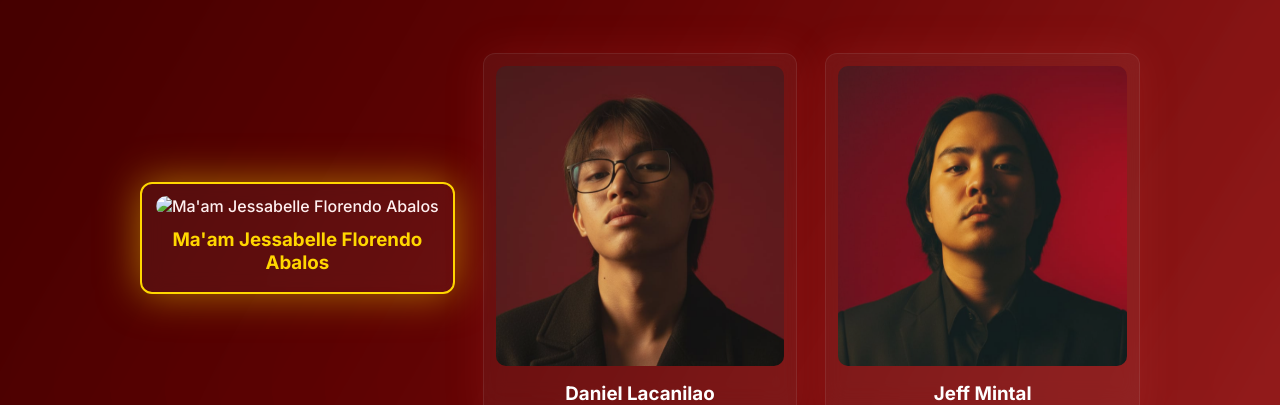
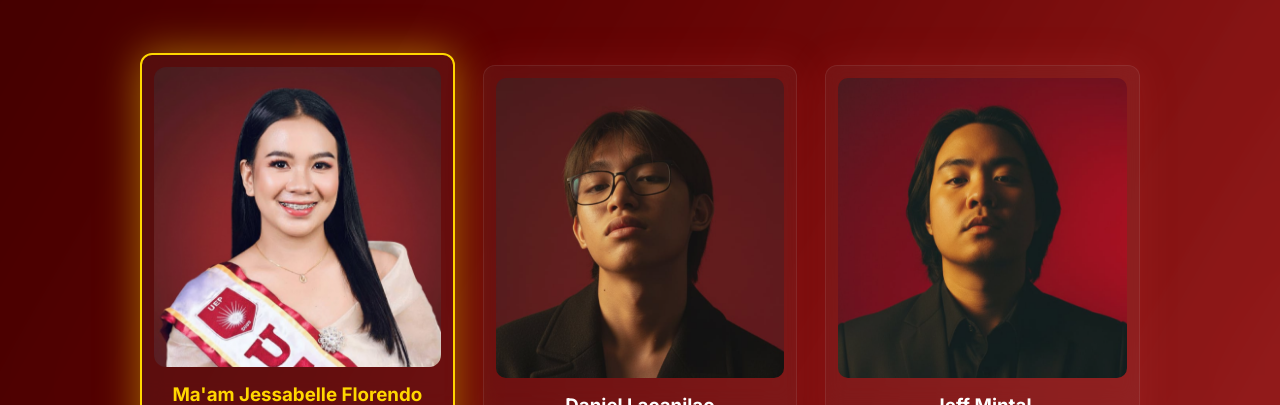
Before and after one commit to dlacanilao4-dotcom/Team-7_Portfolio, a plain HTML site: page team.html in a window 1280 px wide. Shown: the part 395-800 px from the top of the page. Drawn offline with nearby package versions, Linux system fonts and the light colour scheme.

Commit message:
team.html

```diff
--- a/team.html
+++ b/team.html
@@ -43,7 +43,7 @@
 
       <!-- Instructor -->
 <div class="member-card tilt instructor">
-  <img src="C:\Users\dlaca\OneDrive\Pictures\Screenshots\Screenshot 2025-10-29 225720.png" alt="Ma'am Jessabelle Florendo Abalos">
+  <img src="images/mam.png" alt="Ma'am Jessabelle Florendo Abalos">
   <h3>Ma'am Jessabelle Florendo Abalos</h3>
   <div class="member-popup">
     <h4>Instructor</h4>
```
